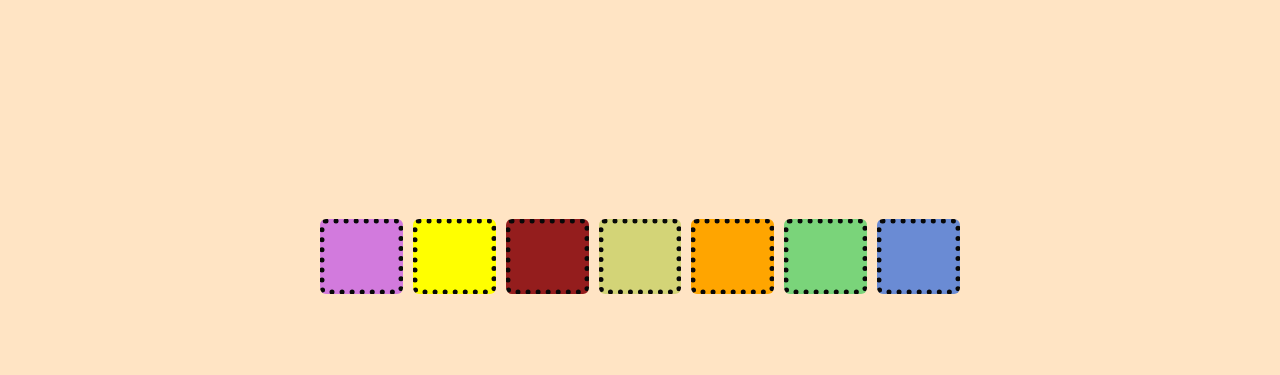
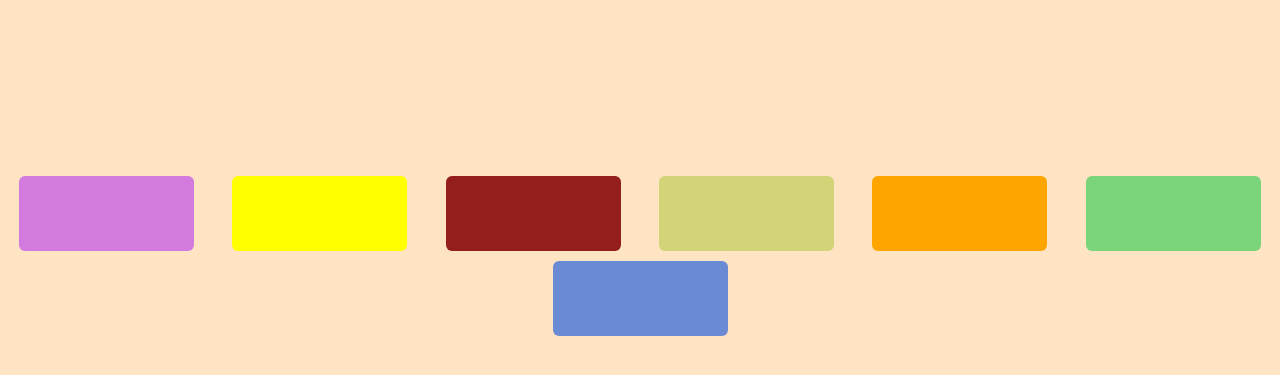
Before and after one commit to AntonioRosales1/Color-Change, a plain HTML site: page index.html in a window 1280 px wide. Shown: the part 191-566 px from the top of the page. Drawn offline with Linux system fonts and the light colour scheme.

Commit message:
border removal

```diff
--- a/app.js
+++ b/app.js
@@ -5,5 +5,6 @@ for (let i = 0; i < btns.length; i++) {
     let buttonStyle = getComputedStyle(this);
     let buttonBigColor = buttonStyle[`backgroundColor`];
     document.body.style.backgroundColor = buttonBigColor;
+    console.log(buttonBigColor);
   });
 }
--- a/style.css
+++ b/style.css
@@ -16,10 +16,12 @@ header {
 }
 .container {
   display: flex;
-  justify-content: center;
+  justify-content: space-around;
   align-items: center;
+  align-content: center;
   flex-direction: row;
-  width: 650px;
+  flex-wrap: wrap;
+  width: 100%;
   height: 500px;
 }
 .container .btn {
@@ -28,7 +30,7 @@ header {
   margin: 5px;
   display: flex;
   border-radius: 6px;
-  border: rgb(8, 8, 8) 5px dotted;
+  border: none;
   background-color: var(--color);
   cursor: pointer;
 }
```
